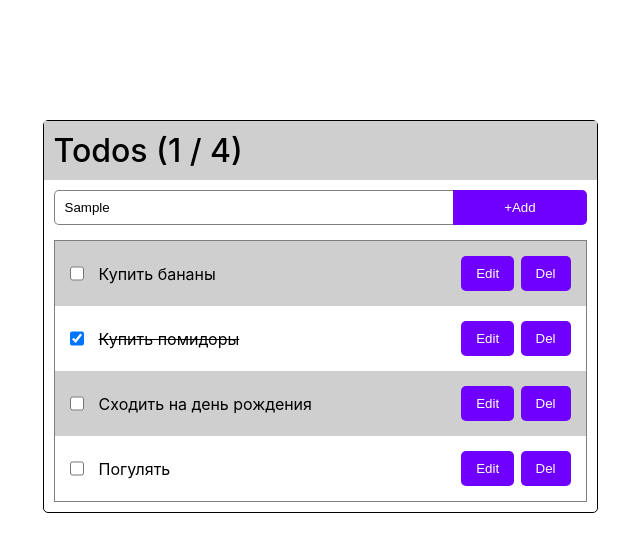
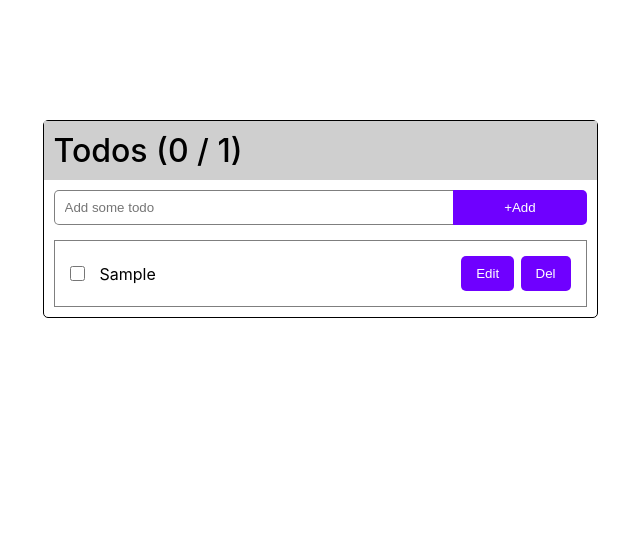
Before and after one commit to Aalmazbek/Todo-list, a React (Create React App) app: page / in a window 1280 px wide. Both pictures are taken after typing "Sample" into the empty fields and a click on the input "+Add". Shown: the top 552 px of the page, without its empty margins (320-960 px from the left). Built offline with nearby package versions, Linux system fonts and the light colour scheme.

Commit message:
edit, localStorage, delete animation

```diff
--- a/src/App.css
+++ b/src/App.css
@@ -4,6 +4,12 @@
   box-sizing: border-box;
   outline: none;
 }
+
+.hide{
+  display: none!important;
+}
+
+
 
 
 .App{
@@ -27,6 +33,7 @@
   margin-top: 15px;
 
   border: 1px solid rgba(0, 0, 0, 0.5);
+  overflow-x: hidden;
 }
 
 
--- a/src/App.js
+++ b/src/App.js
@@ -1,37 +1,101 @@
+import { useState, useSyncExternalStore } from 'react';
 import './App.css';
 import Header from './components/header/Header'
 import CreateTodo from './components/createTodo/CreateTodo';
 import Todo from './components/todo/Todo';
+import { useEffect } from 'react';
 
 
 
-const todosArray = [
-  {
-    id: 1,
-    title: "Купить бананы",
-    status: false
-  },
-  {
-    id: 2,
-    title: "Купить помидоры",
-    status: true
-  },
-  {
-    id: 3,
-    title: "Сходить на день рождения",
-    status: false
-  },
-  {
-    id: 4,
-    title: "Погулять",
-    status: false
-  },
-]
+
 
 
 function App() {
+  const [todosArray, setTodosArray] = useState([])
 
-  const newTodos = todosArray.map((elem, id) => <Todo title={elem.title} status={elem.status} id={elem.id} />)
+  // const getTodosFromLocalStorage = (setTodosFunc, storageKey) => {
+  useEffect(() => {
+    if (localStorage.getItem("todosArray")) {
+      setTodosArray(JSON.parse(localStorage.getItem("todosArray")))
+    }
+  }, [])
+  // }
+
+  // getTodosFromLocalStorage(setTodosArray, "todosArray")
+
+  const addTodo = (str) => {
+    let todosArrayCopy = todosArray.concat()
+    todosArrayCopy.unshift({
+      id: Date.now(),
+      title: str,
+      status: false,
+    })
+
+    localStorage.setItem('todosArray', JSON.stringify(todosArrayCopy))
+    setTodosArray(todosArrayCopy)
+  }
+
+
+  const deleteTodo = (id) => {
+    let todosArrayCopy1 = todosArray.concat()
+    let todos = document.querySelectorAll('.todosWrapper > div')
+    // console.log();
+    todos[todosArrayCopy1.findIndex(item => item.id === id)].style.transition = "0.3s"
+    todos[todosArrayCopy1.findIndex(item => item.id === id)].style.transform = "translateX(100%)"
+
+    let todosArrayCopy2 = todosArray.filter(el => el.id !== id)
+    localStorage.setItem('todosArray', JSON.stringify(todosArrayCopy2))
+    setTimeout(() => {
+      setTodosArray(todosArrayCopy2)
+    }, 300)
+  }
+
+  const changeStatus = (status, id) => {
+    let todosArrayCopy = todosArray.concat()
+    let index = todosArrayCopy.findIndex(item => item.id === id)
+    todosArrayCopy[index].status = !status
+
+    localStorage.setItem('todosArray', JSON.stringify(todosArrayCopy))
+    setTodosArray(todosArrayCopy)
+  }
+
+
+  const changeTodo = (id, str) => {
+    let todosArrayCopy = todosArray.concat()
+    todosArrayCopy[todosArrayCopy.findIndex(elem => elem.id === id)].title = str
+
+    localStorage.setItem('todosArray', JSON.stringify(todosArrayCopy))
+    setTodosArray(todosArrayCopy)
+  }
+
+
+
+  const newTodos = todosArray ? todosArray.map((elem, id) => (
+    <Todo
+      key={elem.id}
+      title={elem.title}
+      status={elem.status}
+      id={elem.id}
+      deleteTodo={deleteTodo}
+      changeStatus={changeStatus}
+      changeTodo={changeTodo}
+    />
+  )) : []
+
+  const [number, setNumber] = useState(0)
+
+  const handleClick = (e) => {
+    if (e.target.textContent === 'minus') {
+      setNumber(number - 1)
+    }
+
+    if (e.target.textContent === 'plus') {
+      setNumber(number + 1)
+      let todos = todosArray.concat()
+      todos.push({title: "Купить молоко", status: false, id: 5})
+      setTodosArray(todos)
+    }
+  }
 
   return (
     <div className="App">
@@ -40,7 +104,7 @@ function App() {
 
       <div className='content'>
 
-        <CreateTodo />
+        <CreateTodo addTodo={addTodo} />
 
         <div className='todosWrapper'>
 
--- a/src/components/createTodo/CreateTodo.jsx
+++ b/src/components/createTodo/CreateTodo.jsx
@@ -1,13 +1,34 @@
+import { useState } from 'react'
 import css from './CreateTodo.module.css'
+
+
+let checkSpaces = (str) => str.trim() === "";
 
 
 const CreateTodo = (props) => {
 
+    const [inputValue, setInputValue] = useState("")
+
+    const submit = (e) => {
+        e.preventDefault()
+        if (checkSpaces(inputValue)) {
+            setInputValue("")
+            return
+        }
+
+        props.addTodo(inputValue)
+        setInputValue("")
+    }
+
+    const handleChange = (e) => {
+        setInputValue(e.target.value)
+    }
+
     return (
-        <div className={css.CreateTodo}>
-            <input type="text" />
+        <form onSubmit={submit} className={css.CreateTodo}>
+            <input value={inputValue} onChange={handleChange} type="text" placeholder='Add some todo' />
             <input type="submit" value="+Add" />
-        </div>
+        </form>
     )
 }
 
--- a/src/components/todo/Todo.jsx
+++ b/src/components/todo/Todo.jsx
@@ -1,24 +1,60 @@
+import { useState } from 'react';
 import css from './Todo.module.css'
 
 
 
 const Todo = (props) => {
     // console.log(props.status);
+    const [inputValue, setInputValue] = useState(props.title ? props.title : "")
 
-    function handleChange(){
-        // props.status ? props.status = false : props.status = true
+    const handleChange = (e) => {
+        setInputValue(e.target.value)
     }
+
+
+
+    const closeEdit = (e) => {
+        // e.target.parentElement.parentElement.parentElement.style.transform = "translateX(-50%)"
+        e.target.parentElement.parentElement.parentElement.style.transform = "translateX(0)"
+    }
+
+    const openEdit = (e) => {
+        e.target.parentElement.parentElement.parentElement.style.transform = "translateX(-50%)"
+        // e.target.parentElement.parentElement.parentElement.style.transform = "translateX(0)"
+    }
+
+
+
+
 
     return (
         <div className={css.Todo}>
-            <div>
-                <input type="checkbox" name="" id="" checked={props.status} onChange={handleChange} />
-                <p className={props.status ? css.completed : ""} >{props.title}</p>
+            <div className=''>
+                <div>
+                    <input type="checkbox" name="" id="" checked={props.status} onChange={() => props.changeStatus(props.status, props.id)} />
+                    <p className={props.status ? css.completed : ""} >{props.title}</p>
+                </div>
+
+                <div>
+                    <button onClick={openEdit}>Edit</button>
+                    <button onClick={() => props.deleteTodo(props.id)}>Del</button>
+                </div>
             </div>
 
-            <div>
-                <button>Edit</button>
-                <button>Del</button>
+            <div className=''>
+                <div>
+                    <input type="text" value={inputValue} onChange={handleChange}/>
+                </div>
+
+                <div>
+                    <button onClick={(e) => {
+                        setTimeout(() => {
+                            closeEdit(e)
+                        }, 200)
+                        props.changeTodo(props.id, inputValue)
+                    }}>Save</button>
+                    <button onClick={closeEdit}>Cancel</button>
+                </div>
             </div>
         </div>
     )
--- a/src/components/todo/Todo.module.css
+++ b/src/components/todo/Todo.module.css
@@ -6,45 +6,69 @@
 
 
 .Todo{
+    width: 200%;
+    /* padding: 0; */
+
+    background-repeat: repeat;
+
+    display: flex;
+    align-items: center;
+    /* justify-content: space-between; */
+
+    /* transition: 0.3s; */
+    /* transform: translateX(-100%); */
+}
+
+
+.Todo > div{
     padding: 15px 15px;
+    min-width: 50%;
+    height: 100%;
+    background-color: inherit;
+
+    /* position: absolute; */
+
     display: flex;
     align-items: center;
     justify-content: space-between;
 }
 
 
-.Todo > div{
+.Todo > div > div{
     display: flex;
     align-items: center;
-
 }
 
 
 
-.Todo > div:nth-of-type(1){
+.Todo > div > div:nth-of-type(1){
     padding-right: 3vw;
 }
 
 
 .Todo > div:nth-of-type(1) input[type=checkbox]{
-    width: 1.1vw;
-    height: 1.1vw;
+    width: 15px;
+    height: 15px;
 
     margin-right: 15px;
 
     cursor: pointer;
 }
 
+.Todo > div > div:nth-of-type(1) p{
+    /* max-width: 100px; */
+}
 
 
 
 
-.Todo > div:nth-of-type(2){
+
+.Todo > div > div:nth-of-type(2){
     gap: 0.5vw;
 }
 
 
-.Todo > div:nth-of-type(2) button{
+.Todo > div > div:nth-of-type(2) button{
     padding: 10px 15px;
 
     color: white;
@@ -57,12 +81,30 @@
     transition: 0.3s;
 }
 
-.Todo > div:nth-of-type(2) button:hover{
+.Todo > div > div:nth-of-type(2) button:hover{
     background-color: rgb(150, 0, 255);
 }
 
-.Todo > div:nth-of-type(2) button:active{
+.Todo > div > div:nth-of-type(2) button:active{
     transition: 0.1s;
     transform: scale(0.95);
     background-color: rgb(78, 0, 180);
 }
+
+
+
+
+
+
+
+
+
+
+input[type=text]{
+    width: 300px;
+    padding: 5px 0;
+    background: none;
+    border: none;
+    border-bottom: 1px solid black;
+    outline: none;
+}
```
